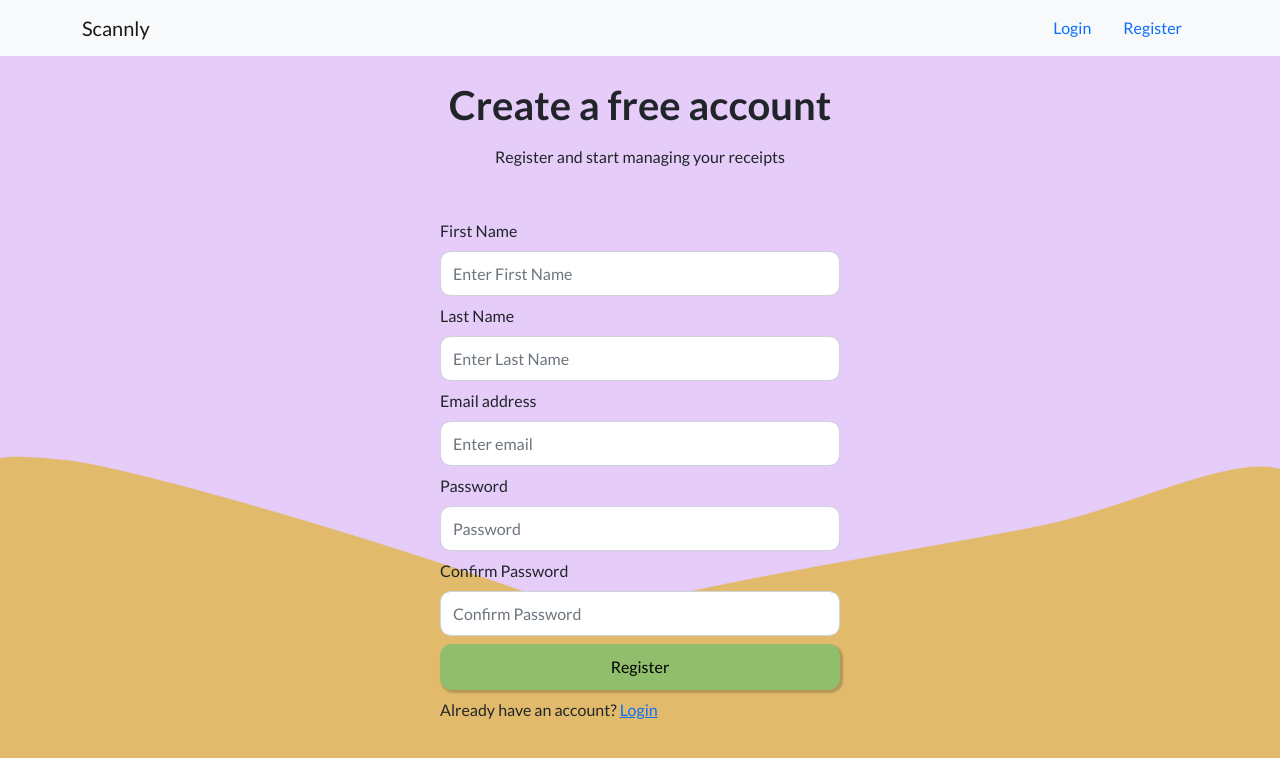
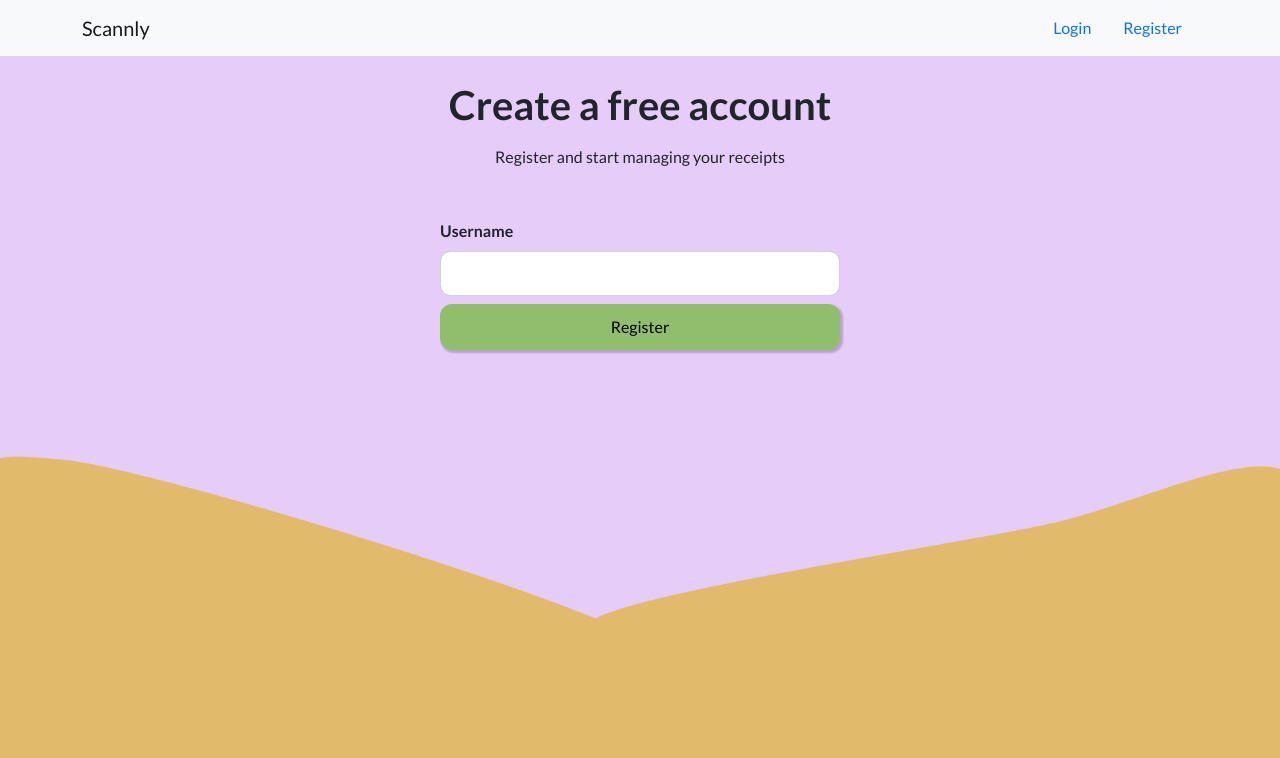
Before and after one commit to pshrest2/ScannedWeb, a React (Create React App) app: page /register in a window 1280 px wide. Shown: the top 758 px of the page. Built offline with nearby package versions, Linux system fonts and the light colour scheme.

Commit message:
playing with formik and yup and css

```diff
--- a/package.json
+++ b/package.json
@@ -10,6 +10,7 @@
     "@testing-library/user-event": "^13.5.0",
     "axios": "^0.26.1",
     "bootstrap": "^5.1.3",
+    "formik": "^2.2.9",
     "prop-types": "^15.8.1",
     "react": "^17.0.2",
     "react-beautiful-dnd": "^13.1.0",
@@ -25,7 +26,8 @@
     "redux": "^4.1.2",
     "styled-components": "^5.3.3",
     "uuid": "^8.3.2",
-    "web-vitals": "^2.1.4"
+    "web-vitals": "^2.1.4",
+    "yup": "^0.32.11"
   },
   "scripts": {
     "start": "react-scripts start",
--- a/src/Pages/Register/Register.jsx
+++ b/src/Pages/Register/Register.jsx
@@ -1,20 +1,69 @@
+import { Form, useFormik, FormikProvider, useField } from 'formik';
 import React, { useState } from 'react';
-import { Alert, Form } from 'react-bootstrap';
 import { Link } from 'react-router-dom';
 import BackgroundContainer from '../../Components/Common/BackgroundContainer';
 import CustomButton from '../../Components/Common/CustomButton';
+import * as Yup from 'yup';
+import PropTypes from 'prop-types';
 
 import './Register.scss';
 
+const TextInputLiveFeedback = ({ label, ...props }) => {
+  const [field, meta] = useField(props);
+  const [didFocus, setDidFocus] = useState(false);
+
+  const handleFocus = () => setDidFocus(true);
+  const showFeedback =
+    (!!didFocus && field.value.trim().length > 2) || meta.touched;
+
+  return (
+    <div
+      className={`${showFeedback ? (meta.error ? 'invalid' : 'valid') : ''}`}
+    >
+      <div className="form-label">
+        <label htmlFor={props.id}>{label}</label>{' '}
+        {showFeedback && (
+          <div
+            id={`${props.id}-feedback`}
+            aria-live="polite"
+            className="feedback text-sm"
+          >
+            {meta.error ? meta.error : '✓'}
+          </div>
+        )}
+      </div>
+      <input
+        {...props}
+        {...field}
+        className={'form-control mb-2'}
+        onFocus={handleFocus}
+      />
+    </div>
+  );
+};
+
 const Register = () => {
-  const [validated, setValidated] = useState(false);
-  const [registerDto, setRegisterDto] = useState({});
-  const [error, setError] = useState('');
+  const formik = useFormik({
+    initialValues: {
+      username: '',
+    },
+    onSubmit: async (values) => {
+      await sleep(500);
+      alert(JSON.stringify(values, null, 2));
+    },
+    validationSchema: Yup.object({
+      username: Yup.string()
+        .min(8, 'Must be at least 8 characters')
+        .max(20, 'Must be less  than 20 characters')
+        .required('Username is required')
+        .matches(
+          /^[a-zA-Z0-9]+$/,
+          'Cannot contain special characters or spaces'
+        ),
+    }),
+  });
+  const sleep = (ms) => new Promise((r) => setTimeout(r, ms));
 
-  const handleFieldChange = () => {};
-  const handleFormSubmit = (e) => {
-    e.preventDefault();
-  };
   return (
     <BackgroundContainer className="register-container">
       <div className="register-inner-container">
@@ -26,75 +75,46 @@ const Register = () => {
         </div>
 
         <div className="register-body-container">
-          {error && <Alert variant="danger">{error}</Alert>}
-          <Form noValidate validated={validated} onSubmit={handleFormSubmit}>
-            <Form.Group className="mb-2">
-              <Form.Label>First Name</Form.Label>
+          <FormikProvider value={formik}>
+            <Form>
+              <TextInputLiveFeedback
+                label="Username"
+                id="username"
+                name="username"
+                type="text"
+              />
+              {/* <Field
+                  type="text"
+                  name="firstName"
+                  placeholder="Enter First Name"
+                  onChange={handleFieldChange('firstName')}
+                />
                 <Form.Control
                   type="text"
-                placeholder="Enter First Name"
-                value={registerDto.firstName}
-                onChange={handleFieldChange('firstName')}
-                required
+                  name="lastName"
+                  placeholder="Enter Last Name"
+                  onChange={handleFieldChange('lastName')}
                 />
-              <Form.Control.Feedback type="invalid">
-                First name is required
-              </Form.Control.Feedback>
-            </Form.Group>
-            <Form.Group className="mb-2">
-              <Form.Label>Last Name</Form.Label>
-              <Form.Control
-                type="text"
-                placeholder="Enter Last Name"
-                value={registerDto.lastName}
-                onChange={handleFieldChange('lastName')}
-                required
-              />
-              <Form.Control.Feedback type="invalid">
-                Last name is required
-              </Form.Control.Feedback>
-            </Form.Group>
 
-            <Form.Group className="mb-2" controlId="formBasicEmail">
-              <Form.Label>Email address</Form.Label>
                 <Form.Control
                   type="email"
+                  name="email"
                   placeholder="Enter email"
-                value={registerDto.email}
                   onChange={handleFieldChange('email')}
-                required
                 />
-              <Form.Control.Feedback type="invalid">
-                Email is required
-              </Form.Control.Feedback>
-            </Form.Group>
 
-            <Form.Group className="mb-2" controlId="formBasicPassword">
-              <Form.Label>Password</Form.Label>
                 <Form.Control
                   type="password"
+                  name="password"
                   placeholder="Password"
-                value={registerDto.password}
                   onChange={handleFieldChange('password')}
-                required
                 />
-              <Form.Control.Feedback type="invalid">
-                Password is required
-              </Form.Control.Feedback>
-            </Form.Group>
-            <Form.Group className="mb-2" controlId="formBasicPassword">
-              <Form.Label>Confirm Password</Form.Label>
                 <Form.Control
                   type="password"
+                  name="confirmPassword"
                   placeholder="Confirm Password"
-                value={registerDto.confirmPassword}
                   onChange={handleFieldChange('confirmPassword')}
-                required
-              />
-              <Form.Control.Feedback type="invalid">
-                Confirm password is required
-              </Form.Control.Feedback>
-            </Form.Group>
+                /> */}
               <CustomButton
                 className="mb-2 register-button"
                 variant="success"
@@ -103,10 +123,11 @@ const Register = () => {
               >
                 Register
               </CustomButton>
-            <Form.Label className="mb-2">
+              {/* <Form.Label className="mb-2">
                   Already have an account? <Link to="/signin">Login</Link>
-            </Form.Label>
+                </Form.Label> */}
             </Form>
+          </FormikProvider>
         </div>
       </div>
     </BackgroundContainer>
@@ -114,3 +135,8 @@ const Register = () => {
 };
 
 export default Register;
+
+TextInputLiveFeedback.propTypes = {
+  label: PropTypes.string.isRequired,
+  id: PropTypes.string.isRequired,
+};
--- a/src/Pages/Register/Register.scss
+++ b/src/Pages/Register/Register.scss
@@ -31,6 +31,13 @@
           height: 45px;
           border-radius: 10px;
         }
+        .form-label {
+          label {
+            font-weight: bold;
+          }
+          display: flex;
+          justify-content: space-between;
+        }
         .invalid-feedback {
           text-align: left;
         }
@@ -41,3 +48,23 @@
     }
   }
 }
+
+.valid input[type='email'],
+.valid input[type='text'],
+.valid input[type='number'] {
+  border-color: green;
+}
+
+.valid .feedback {
+  color: green;
+}
+
+.invalid input[type='email'],
+.invalid input[type='text'],
+.invalid input[type='number'] {
+  border-color: red;
+}
+
+.invalid .feedback {
+  color: red;
+}
--- a/src/index.css
+++ b/src/index.css
@@ -28,3 +28,11 @@ code {
 .modal-footer {
   border: none;
 }
+
+.form-control {
+  box-shadow: none !important;
+}
+
+.text-sm {
+  font-size: 13px;
+}
```
Lines whose indentation alone changed are shown as unchanged.
